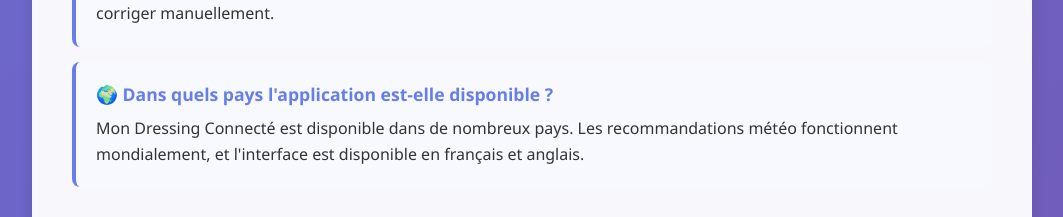
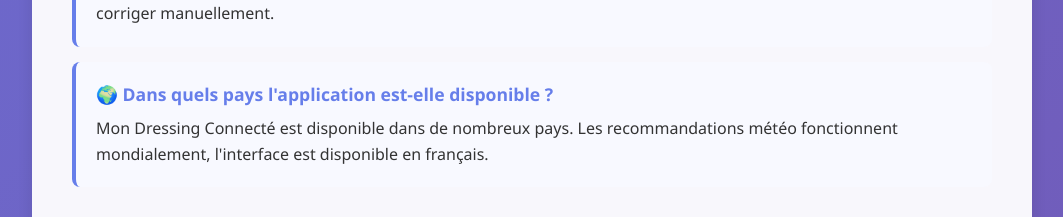
Before and after one commit to mondressingconnecte/mon-dressing-connecte-site, a plain HTML site: page support.html in a window 1280 px wide. Shown: the part 2808-3025 px from the top of the page, without its empty margins (108-1171 px from the left). Drawn offline with Linux system fonts and the light colour scheme.

Commit message:
Update support.html

```diff
--- a/support.html
+++ b/support.html
@@ -257,7 +257,7 @@
                 <div class="faq-item">
                     <div class="faq-question">🌍 Dans quels pays l'application est-elle disponible ?</div>
                     <div class="faq-answer">
-                        Mon Dressing Connecté est disponible dans de nombreux pays. Les recommandations météo fonctionnent mondialement, et l'interface est disponible en français et anglais.
+                        Mon Dressing Connecté est disponible dans de nombreux pays. Les recommandations météo fonctionnent mondialement, l'interface est disponible en français.
                     </div>
                 </div>
 
```
